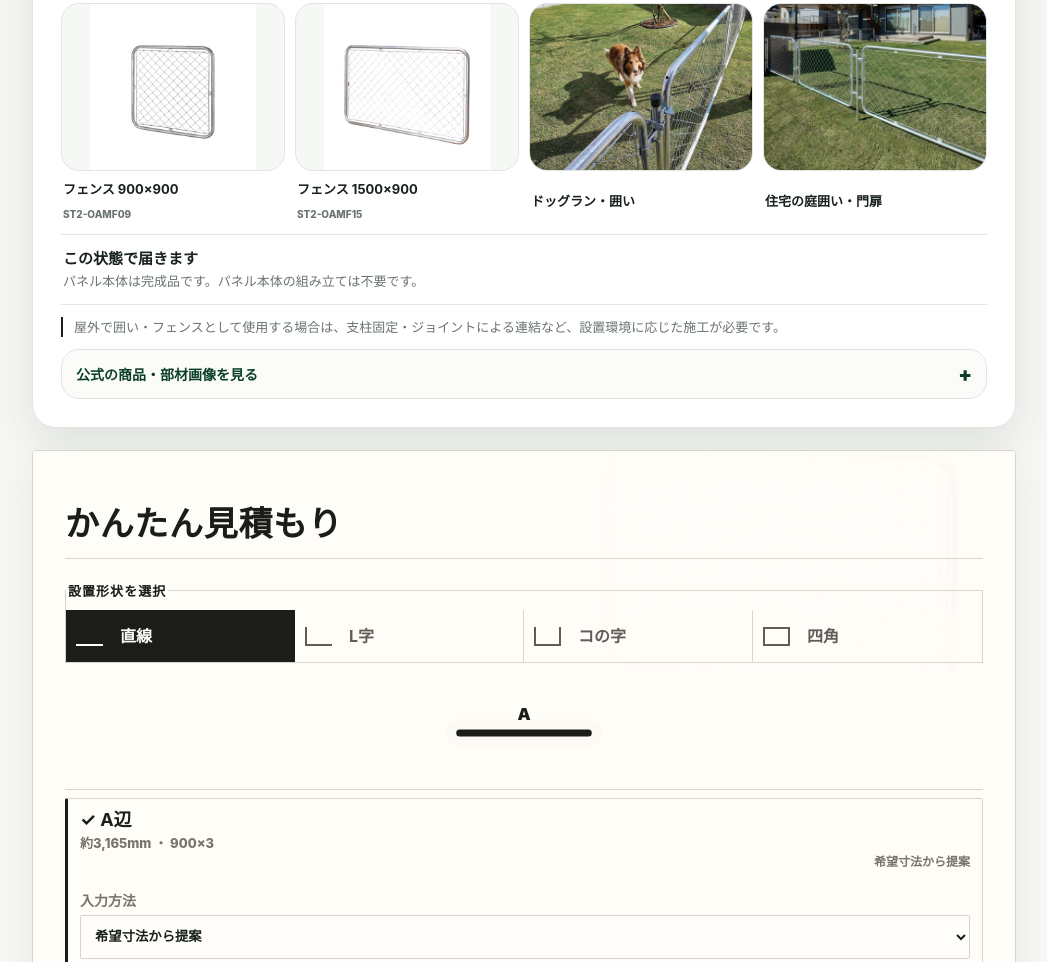
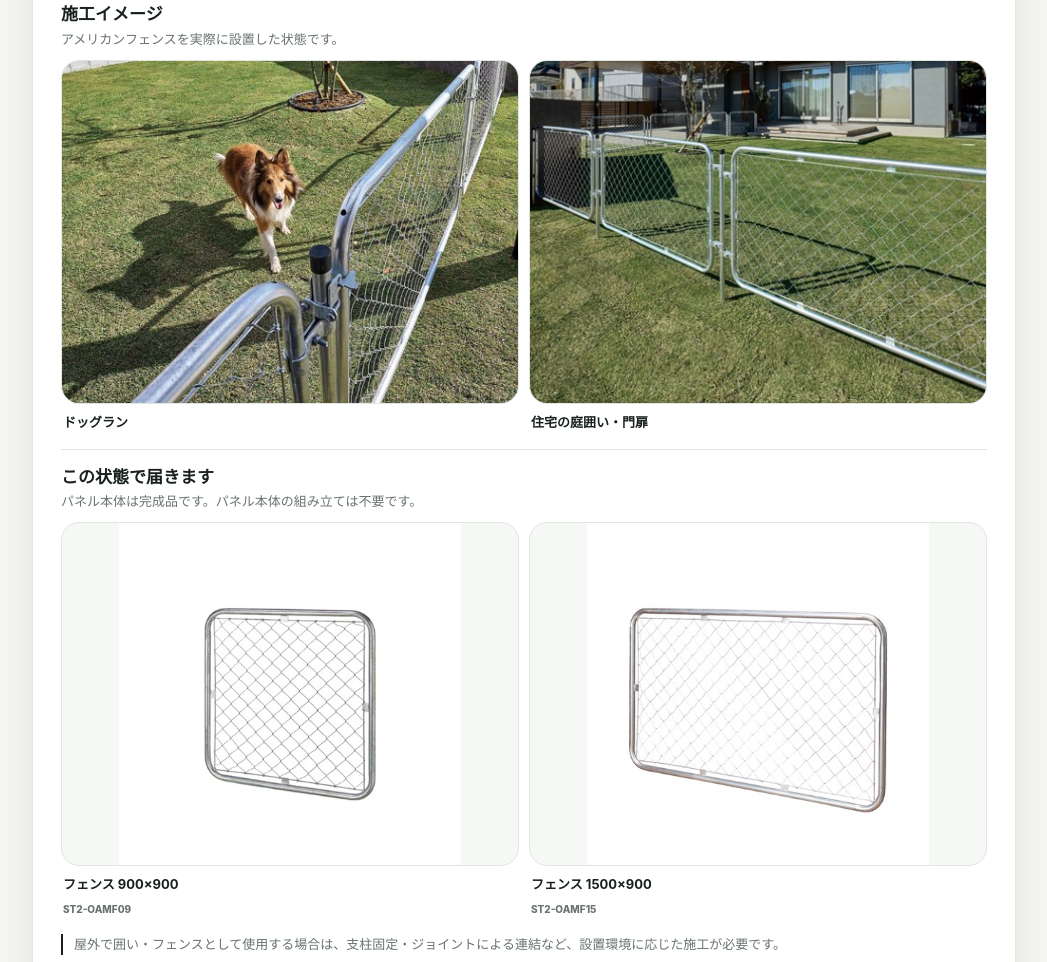
Before and after one commit to xinjiaantian83-prog/garden-living-ex, a plain HTML site: page index.html in a window 1280 px wide. Shown: the part 1504-2466 px from the top of the page, without its empty margins (116-1163 px from the left). Drawn offline with Linux system fonts and the light colour scheme.

Commit message:
Clarify American fence image roles

```diff
--- a/index.html
+++ b/index.html
@@ -283,36 +283,56 @@
       <button id="productEstimateButton" class="primary-button full-button" type="button">この商品で見積もりする</button>
 
       <div class="product-gallery" aria-label="商品写真">
-        <div class="product-featured-grid">
-          <button class="case-card product-card official-feature-card" type="button" data-case-title="フェンス 900×900（ST2-OAMF09）" data-case-image="images/products/american-fence/official/american-fence-panel-900x900-product.jpg">
-            <span class="image-frame case-image" data-fallback="No Image"><img src="images/products/american-fence/official/thumbs/american-fence-panel-900x900-product.jpg" sizes="(max-width: 760px) 44vw, 220px" alt="OnlyOne Club アメリカンフェンス 900×900 ST2-OAMF09の商品単体" loading="lazy" decoding="async" width="800" height="800"></span>
-            <strong>フェンス 900×900</strong>
-            <small>ST2-OAMF09</small>
-          </button>
-          <button class="case-card product-card official-feature-card" type="button" data-case-title="フェンス 1500×900（ST2-OAMF15）" data-case-image="images/products/american-fence/official/american-fence-panel-1500x900-product.jpg">
-            <span class="image-frame case-image" data-fallback="No Image"><img src="images/products/american-fence/official/thumbs/american-fence-panel-1500x900-product.jpg" sizes="(max-width: 760px) 44vw, 220px" alt="OnlyOne Club アメリカンフェンス 1500×900 ST2-OAMF15の商品単体" loading="lazy" decoding="async" width="800" height="800"></span>
-            <strong>フェンス 1500×900</strong>
-            <small>ST2-OAMF15</small>
-          </button>
+        <section class="product-image-group" aria-labelledby="officialInstallationTitle">
+          <div class="product-image-group-head">
+            <h3 id="officialInstallationTitle">施工イメージ</h3>
+            <p>アメリカンフェンスを実際に設置した状態です。</p>
+          </div>
+          <div class="product-featured-grid product-installation-grid">
           <button class="case-card product-card official-feature-card installation-card" type="button" data-case-title="アメリカンフェンスの施工イメージ" data-case-image="images/products/american-fence/official/american-fence-panel-1500x900-installation-01.jpg">
             <span class="image-frame case-image" data-fallback="No Image"><img src="images/products/american-fence/official/thumbs/american-fence-panel-1500x900-installation-01.jpg" sizes="(max-width: 760px) 44vw, 220px" alt="OnlyOne Club アメリカンフェンスをドッグランの囲いとして施工したイメージ" loading="lazy" decoding="async" width="800" height="800"></span>
-            <strong>ドッグラン・囲い</strong>
+            <strong>ドッグラン</strong>
           </button>
           <button class="case-card product-card official-feature-card installation-card" type="button" data-case-title="住宅の庭囲い・門扉施工イメージ" data-case-image="images/products/american-fence/official/american-fence-panel-1500x900-installation-02.jpg">
             <span class="image-frame case-image" data-fallback="No Image"><img src="images/products/american-fence/official/thumbs/american-fence-panel-1500x900-installation-02.jpg" sizes="(max-width: 760px) 44vw, 220px" alt="OnlyOne Club アメリカンフェンスを住宅の庭囲いと門扉へ施工したイメージ" loading="lazy" decoding="async" width="800" height="563"></span>
             <strong>住宅の庭囲い・門扉</strong>
           </button>
-        </div>
+          </div>
+        </section>
 
-        <div class="complete-panel-note">
-          <strong>この状態で届きます</strong>
-          <span>パネル本体は完成品です。パネル本体の組み立ては不要です。</span>
-        </div>
+        <section class="product-image-group delivery-image-group" aria-labelledby="deliveredPanelTitle">
+          <div class="product-image-group-head">
+            <h3 id="deliveredPanelTitle">この状態で届きます</h3>
+            <p>パネル本体は完成品です。パネル本体の組み立ては不要です。</p>
+          </div>
+          <div class="product-featured-grid product-delivery-grid">
+            <button class="case-card product-card official-feature-card" type="button" data-case-title="フェンス 900×900（ST2-OAMF09）" data-case-image="images/products/american-fence/official/american-fence-panel-900x900-product.jpg">
+              <span class="image-frame case-image" data-fallback="No Image"><img src="images/products/american-fence/official/thumbs/american-fence-panel-900x900-product.jpg" sizes="(max-width: 760px) 44vw, 220px" alt="OnlyOne Club アメリカンフェンス 900×900 ST2-OAMF09の商品単体" loading="lazy" decoding="async" width="800" height="800"></span>
+              <strong>フェンス 900×900</strong>
+              <small>ST2-OAMF09</small>
+            </button>
+            <button class="case-card product-card official-feature-card" type="button" data-case-title="フェンス 1500×900（ST2-OAMF15）" data-case-image="images/products/american-fence/official/american-fence-panel-1500x900-product.jpg">
+              <span class="image-frame case-image" data-fallback="No Image"><img src="images/products/american-fence/official/thumbs/american-fence-panel-1500x900-product.jpg" sizes="(max-width: 760px) 44vw, 220px" alt="OnlyOne Club アメリカンフェンス 1500×900 ST2-OAMF15の商品単体" loading="lazy" decoding="async" width="800" height="800"></span>
+              <strong>フェンス 1500×900</strong>
+              <small>ST2-OAMF15</small>
+            </button>
+          </div>
+        </section>
         <p class="official-installation-note">屋外で囲い・フェンスとして使用する場合は、支柱固定・ジョイントによる連結など、設置環境に応じた施工が必要です。</p>
 
         <details class="product-more">
           <summary>公式の商品・部材画像を見る</summary>
           <div class="product-more-grid official-parts-grid">
+            <button class="case-card product-card official-part-card" type="button" data-case-title="フェンス 900×900（ST2-OAMF09）" data-case-image="images/products/american-fence/official/american-fence-panel-900x900-product.jpg">
+              <span class="image-frame case-image" data-fallback="No Image"><img src="images/products/american-fence/official/thumbs/american-fence-panel-900x900-product.jpg" sizes="(max-width: 760px) 44vw, 220px" alt="OnlyOne Club アメリカンフェンス 900×900 ST2-OAMF09の商品単体" loading="lazy" decoding="async" width="800" height="800"></span>
+              <strong>フェンス 900×900</strong>
+              <small>ST2-OAMF09</small>
+            </button>
+            <button class="case-card product-card official-part-card" type="button" data-case-title="フェンス 1500×900（ST2-OAMF15）" data-case-image="images/products/american-fence/official/american-fence-panel-1500x900-product.jpg">
+              <span class="image-frame case-image" data-fallback="No Image"><img src="images/products/american-fence/official/thumbs/american-fence-panel-1500x900-product.jpg" sizes="(max-width: 760px) 44vw, 220px" alt="OnlyOne Club アメリカンフェンス 1500×900 ST2-OAMF15の商品単体" loading="lazy" decoding="async" width="800" height="800"></span>
+              <strong>フェンス 1500×900</strong>
+              <small>ST2-OAMF15</small>
+            </button>
             <button class="case-card product-card official-part-card" type="button" data-case-title="ポール H1500 / H2000" data-case-image="images/products/american-fence/official/american-fence-pole-h1500-h2000-product.jpg">
               <span class="image-frame case-image" data-fallback="No Image"><img src="images/products/american-fence/official/thumbs/american-fence-pole-h1500-h2000-product.jpg" sizes="(max-width: 760px) 44vw, 220px" alt="OnlyOne Club アメリカンフェンス ポール H1500 ST2-OAMP15・H2000 ST2-OAMP20の商品単体" loading="lazy" decoding="async" width="800" height="800"></span>
               <strong>ポール H1500 / H2000</strong>
--- a/style.css
+++ b/style.css
@@ -431,8 +431,37 @@ h2 {
 
 .product-gallery {
   display: grid;
-  gap: 12px;
+  gap: 18px;
   margin-top: 16px;
+}
+
+.product-image-group {
+  display: grid;
+  gap: 10px;
+}
+
+.delivery-image-group {
+  border-top: 1px solid var(--line);
+  padding-top: 16px;
+}
+
+.product-image-group-head {
+  display: grid;
+  gap: 3px;
+}
+
+.product-image-group-head h3 {
+  margin: 0;
+  color: var(--text);
+  font-size: 17px;
+  line-height: 1.35;
+}
+
+.product-image-group-head p {
+  margin: 0;
+  color: var(--muted);
+  font-size: 13px;
+  line-height: 1.6;
 }
 
 .product-featured-grid,
@@ -440,6 +469,11 @@ h2 {
   display: grid;
   grid-template-columns: repeat(2, minmax(0, 1fr));
   gap: 10px;
+}
+
+.product-featured-grid.product-installation-grid,
+.product-featured-grid.product-delivery-grid {
+  grid-template-columns: repeat(2, minmax(0, 1fr));
 }
 
 .product-card {
```
